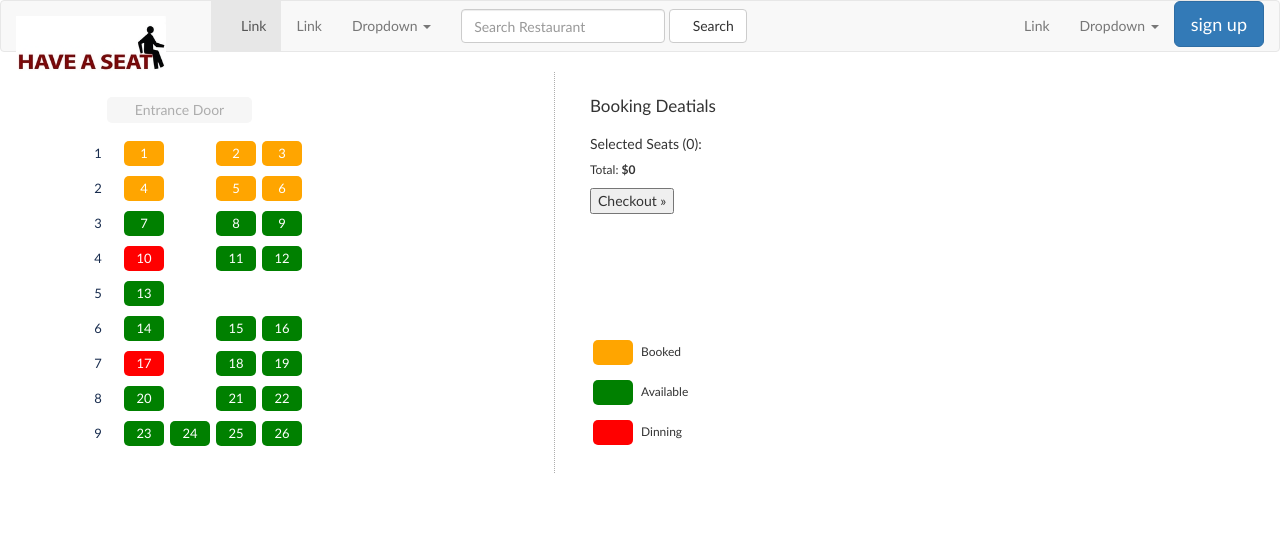
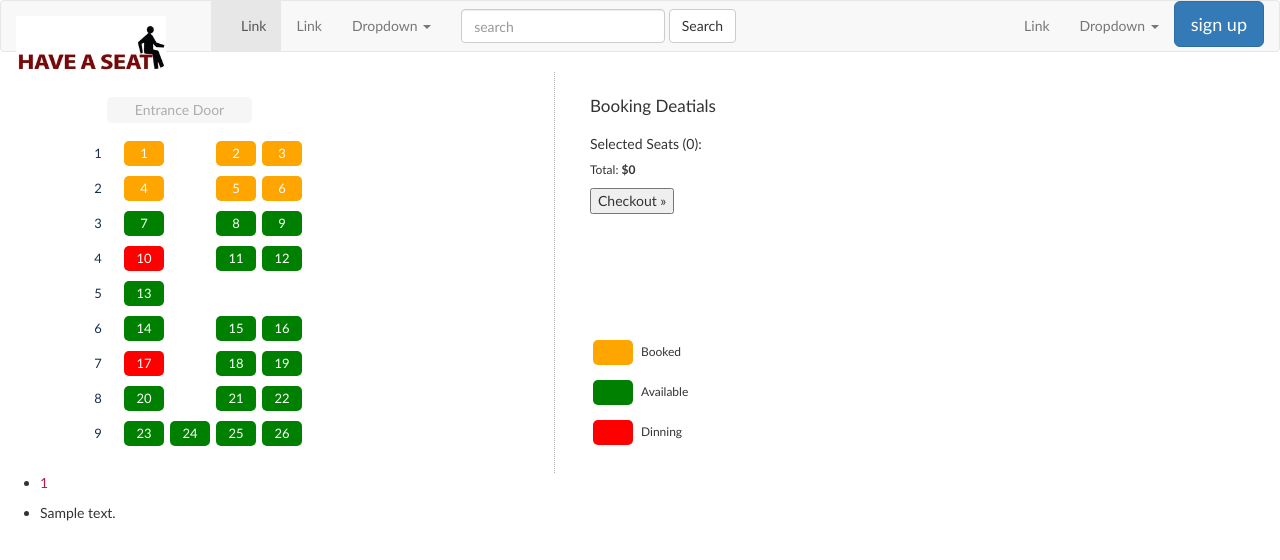
Before and after one commit to SJSU272Lab/HaveASeat, a Flask app: template Have-A-Seat/Code/templates/restaurant.html in a window 1280 px wide. Shown: the top 560 px of the page. Run offline with Flask 2, Linux system fonts and the light colour scheme; the template is opened without the code that fills it: most values are stand-ins (such as "Sample title", 1, 10 or a date in 2020); some libraries are stand-ins or nearby versions; some web fonts are replaced.

Commit message:
worked on search fuctionality

```diff
--- a/Have-A-Seat/Code/main.py
+++ b/Have-A-Seat/Code/main.py
@@ -1,33 +1,52 @@
 from pymongo import MongoClient
 import flask
-from flask import Flask, jsonify
+from flask import Flask,url_for , redirect ,flash
 from flask import request
 from flask import render_template
 
 con = MongoClient()
-db = con.hockey
+db = con.Have_A_Seat
 Customers = db.Customers
 Restaurants = db.Restaurants
-Restaurant = db.Restaurant
 Tables = db.Tables
 
 app= Flask(__name__)
 list=[]
-list1=[]
+dic={}
 
-@app.route('/')
-def getRastaurent():
-    check = Restaurant.find()
-    for i in check:
-        list= str(i['name'])
-        list1.append(list)
+# this is the home page which loads first
+@app.route('/', methods=['GET', 'POST'])
+def Homepage():
+    if (request.method == "POST"):
+        restaurant_searched = request.form['search']
+        print restaurant_searched
+        restaurantList = Restaurants.find({"restName":restaurant_searched})
+        for restaurant in restaurantList:
+            list = str(restaurant['restName'])
+            link = "/" + restaurant_searched + "/checkSeats"
+            dic = {"Restaurant": [[list, link]]}
+        return redirect(url_for('Restaurants'))
 
-    return render_template("restaurant.html", list = list1)
+    return  render_template("index.html")
 
+
+# when user searches for restaurent this page gets loaded
+@app.route('/Restaurants/')
+def Restaurants():
+   # restaurantList = Restaurants.find({"restName": restaurant_seached})
+   # for restaurant in restaurantList:
+       # list= str(restaurant['restName'])
+       # link="/" + restaurant_seached + "/checkSeats"
+       # dic={"Restaurant" : [[list, link]]}
+    return render_template("restaurant.html", dic = dic)
+
+"""
 @app.route('/dashboard/')
 def dashboard():
-    return render_template('dashboard.html')
+    return render_template('dashboard.html')"""
 
+
+# this function loads a html page which shows the seat details for a user selected restaurant
 @app.route('/<string:restaurant_name>/checkSeats')
 def checkSeats(restaurant_name):
     """user reaches here after selecting the restaurant name
@@ -43,19 +62,25 @@ def checkSeats(restaurant_name):
         print myrestID
     totaltables = Tables.find({"Restid": myrestID})
     total_counter = 0
-    booked_counter =0
+    Customer_booked_counter =0
+    Available_counter =0
+    Owner_booked_counter =0
+
     for i in totaltables:
-        if(i["isBooked"]):
-            booked_counter +=1
+        if(i["isAvailable"]==0):
+            Available_counter +=1
+        elif(i["isAvailable"]==1):
+            Customer_booked_counter +=1
+        elif (i["isAvailable"] == 2):
+            Owner_booked_counter += 1
         total_counter +=1
 
-    return "This Restaurant has "+ str(total_counter) + " seats of which "+ str(booked_counter)+" are booked"
+    seat_details= "This Restaurant has "+ str(total_counter) + " seats of which "\
+           + str(Available_counter)+"  Available , " \
+           + str(Customer_booked_counter) + "  customer booked , " \
+           + str(Owner_booked_counter) + " owner booked ."
 
+    return render_template("restaurant.html", seat_details=seat_details, dic=dic)
 
-"""@app.route('/<string:restaurant_name>')
-def getSeat(restaurant_name):
-    check= Restaurant.find_one({"name": restaurant_name})
-   # return  str(check['seat'])
-"""
 if __name__ == "__main__":
 	app.run(host="0.0.0.0", port=8082)
--- a/Have-A-Seat/Code/templates/dashboard.html
+++ b/Have-A-Seat/Code/templates/dashboard.html
@@ -1,4 +1,4 @@
-{% extends "restaurant.html" %}
+{% extends "index.html" %}
 {% block body %}
 <div>
 
--- /dev/null
+++ b/Have-A-Seat/Code/templates/index.html
@@ -0,0 +1,104 @@
+<!DOCTYPE html>
+<html lang="en" xmlns="http://www.w3.org/1999/html">
+<head>
+    <meta charset="UTF-8">
+    <title>Have A Seat</title>
+    <meta content="width=device-width,initial-scale=1" name=viewport>
+    <link href={{url_for('static', filename='css/bootstrap.min.css')}} rel="stylesheet" type="text/css" />
+    <link href={{url_for('static', filename='images/icon.png')}} rel="shortcut icon" />
+
+</head>
+
+
+<header>
+    <nav class="navbar navbar-default">
+    <div class="container-fluid">
+    <!-- Brand and toggle get grouped for better mobile display -->
+    <div class="navbar-header">
+
+      <a class="navbar-brand" href="/">
+          <img style ="max-width:150px; margin-top  -7px:" src ="{{url_for('static', filename='images/logo1.png')}}"
+      </a>
+    </div>
+
+    <!-- Collect the nav links, forms, and other content for toggling -->
+    <div class="collapse navbar-collapse" id="bs-example-navbar-collapse-1">
+      <ul class="nav navbar-nav">
+        <li class="active"><a href="#">Link <span class="sr-only">(current)</span></a></li>
+        <li><a href="#">Link</a></li>
+        <li class="dropdown">
+          <a href="#" class="dropdown-toggle" data-toggle="dropdown" role="button" aria-haspopup="true" aria-expanded="false">Dropdown <span class="caret"></span></a>
+          <ul class="dropdown-menu">
+            <li><a href="#">Action</a></li>
+            <li><a href="#">Another action</a></li>
+            <li><a href="#">Something else here</a></li>
+            <li role="separator" class="divider"></li>
+            <li><a href="#">Separated link</a></li>
+            <li role="separator" class="divider"></li>
+            <li><a href="#">One more separated link</a></li>
+          </ul>
+        </li>
+      </ul>
+
+        <!-- implementing search functionality-->
+
+      <form  action="" class="navbar-form navbar-left" method="post" >
+          <div class="form-group">
+       <input type="text" class="form-control" placeholder="search" name="search"  value="{{request.form.search}}">
+              </div>
+      <input type="submit" class="btn btn-default" value="Search">
+        <!--<span class ="glyphicon glyphicon-search"  aria-hidden="true" value="index"></span>Search</input> -->
+      </form>
+
+
+      <ul class="nav navbar-nav navbar-right">
+
+<!-- Button trigger modal -->
+<button type="button" class="btn btn-primary btn-lg" data-toggle="modal" data-target="#myModal">
+  sign up
+</button>
+
+<!-- Modal -->
+<div class="modal fade" id="myModal" tabindex="-1" role="dialog" aria-labelledby="myModalLabel">
+  <div class="modal-dialog" role="document">
+    <div class="modal-content">
+      <div class="modal-header">
+        <button type="button" class="close" data-dismiss="modal" aria-label="Close"><span aria-hidden="true">&times;</span></button>
+        <h4 class="modal-title" id="myModalLabel">Sign Up</h4>
+      </div>
+      <div class="modal-body">
+        ...
+      </div>
+      <div class="modal-footer">
+        <button type="button" class="btn btn-default" data-dismiss="modal">Close</button>
+        <button type="button" class="btn btn-primary">submit</button>
+      </div>
+    </div>
+  </div>
+</div>
+
+        <li><a href="#">Link</a></li>
+        <li class="dropdown">
+          <a href="#" class="dropdown-toggle" data-toggle="dropdown" role="button" aria-haspopup="true" aria-expanded="false">Dropdown <span class="caret"></span></a>
+          <ul class="dropdown-menu">
+            <li><a href="#">Action</a></li>
+            <li><a href="#">Another action</a></li>
+            <li><a href="#">Something else here</a></li>
+            <li role="separator" class="divider"></li>
+            <li><a href="#">Separated link</a></li>
+          </ul>
+        </li>
+      </ul>
+    </div><!-- /.navbar-collapse -->
+  </div><!-- /.container-fluid -->
+</nav>
+</header>
+
+
+
+<body>
+{% block body %}{% endblock %}
+
+</body>
+
+</html>
--- a/Have-A-Seat/Code/templates/restaurant.html
+++ b/Have-A-Seat/Code/templates/restaurant.html
@@ -1,113 +1,12 @@
-<!DOCTYPE html>
-<html lang="en">
-<head>
-    <meta charset="UTF-8">
-    <title>Have A Seat</title>
-    <meta content="width=device-width,initial-scale=1" name=viewport>
-    <link href={{url_for('static', filename='css/bootstrap.min.css')}} rel="stylesheet" type="text/css" />
-    <link href={{url_for('static', filename='images/icon.png')}} rel="shortcut icon" />
+{% extends "index.html" %}
+{% block body %}
 
+<div>
 
         <!-- css for restaurant seat display-->
-       <link rel="stylesheet" type="text/css" href={{url_for('static', filename='css/style1.css')}}/>
+     <link rel="stylesheet" type="text/css" href={{url_for('static', filename='css/style1.css')}}/>
      <link rel="stylesheet" type="text/css" href={{url_for('static', filename='css/jquery.seat-charts.css')}}/>
      <link rel="stylesheet" type="text/css" href={{url_for('static', filename='css/style.css')}}/>
-
-
-</head>
-
-
-<header>
-    <nav class="navbar navbar-default">
-    <div class="container-fluid">
-    <!-- Brand and toggle get grouped for better mobile display -->
-    <div class="navbar-header">
-
-      <a class="navbar-brand" href="/">
-          <img style ="max-width:150px; margin-top  -7px:" src ="{{url_for('static', filename='images/logo1.png')}}"
-      </a>
-    </div>
-
-    <!-- Collect the nav links, forms, and other content for toggling -->
-    <div class="collapse navbar-collapse" id="bs-example-navbar-collapse-1">
-      <ul class="nav navbar-nav">
-        <li class="active"><a href="#">Link <span class="sr-only">(current)</span></a></li>
-        <li><a href="#">Link</a></li>
-        <li class="dropdown">
-          <a href="#" class="dropdown-toggle" data-toggle="dropdown" role="button" aria-haspopup="true" aria-expanded="false">Dropdown <span class="caret"></span></a>
-          <ul class="dropdown-menu">
-            <li><a href="#">Action</a></li>
-            <li><a href="#">Another action</a></li>
-            <li><a href="#">Something else here</a></li>
-            <li role="separator" class="divider"></li>
-            <li><a href="#">Separated link</a></li>
-            <li role="separator" class="divider"></li>
-            <li><a href="#">One more separated link</a></li>
-          </ul>
-        </li>
-      </ul>
-      <form class="navbar-form navbar-left" method="GET" action="http://localhost:8082/Dominos">
-        <div class="form-group">
-          <input type="text" class="form-control" placeholder="Search Restaurant">
-        </div>
-        <button type="button" class="btn btn-default">
-        <span class ="glyphicon glyphicon-search"  aria-hidden="true"></span>Search</button>
-      </form>
-      <ul class="nav navbar-nav navbar-right">
-
-<!-- Button trigger modal -->
-<button type="button" class="btn btn-primary btn-lg" data-toggle="modal" data-target="#myModal">
-  sign up
-</button>
-
-<!-- Modal -->
-<div class="modal fade" id="myModal" tabindex="-1" role="dialog" aria-labelledby="myModalLabel">
-  <div class="modal-dialog" role="document">
-    <div class="modal-content">
-      <div class="modal-header">
-        <button type="button" class="close" data-dismiss="modal" aria-label="Close"><span aria-hidden="true">&times;</span></button>
-        <h4 class="modal-title" id="myModalLabel">Sign Up</h4>
-      </div>
-      <div class="modal-body">
-        ...
-      </div>
-      <div class="modal-footer">
-        <button type="button" class="btn btn-default" data-dismiss="modal">Close</button>
-        <button type="button" class="btn btn-primary">submit</button>
-      </div>
-    </div>
-  </div>
-</div>
-
-        <li><a href="#">Link</a></li>
-        <li class="dropdown">
-          <a href="#" class="dropdown-toggle" data-toggle="dropdown" role="button" aria-haspopup="true" aria-expanded="false">Dropdown <span class="caret"></span></a>
-          <ul class="dropdown-menu">
-            <li><a href="#">Action</a></li>
-            <li><a href="#">Another action</a></li>
-            <li><a href="#">Something else here</a></li>
-            <li role="separator" class="divider"></li>
-            <li><a href="#">Separated link</a></li>
-          </ul>
-        </li>
-      </ul>
-    </div><!-- /.navbar-collapse -->
-  </div><!-- /.container-fluid -->
-</nav>
-</header>
-
-
-
-<body>
-
-<div class ="border-row" style="width: 100%; margin-bottom: 15px;"></div>
-
-<div class="container" style ="min-height: 100%">
-
-{% block body %}{% endblock %}
-
-</div>
-
 
 <!-- display of seat in restaurant -->
 <div class="wrapper" >
@@ -244,8 +143,21 @@
 		</script>
 
 
-</body>
+<div>
+    <ul>
+        {% for rest in dic["Restaurant"]  %}
+        <li><a href ="{{rest[1]}}">{{rest[0]}}</a></li>
+        {% endfor %}
 
-<!--<h1>restaurant near you</h1><h5>{{list}}</h5> -->
+    </ul>
+</div>
+<div>
+    <ul>
 
-</html>
+        <li>{{seat_details}}</li>
+
+    </ul>
+</div>
+
+</div>
+{% endblock %}
```
Also changed, not shown: Have-A-Seat/Code/RestaurantList.py (added).
